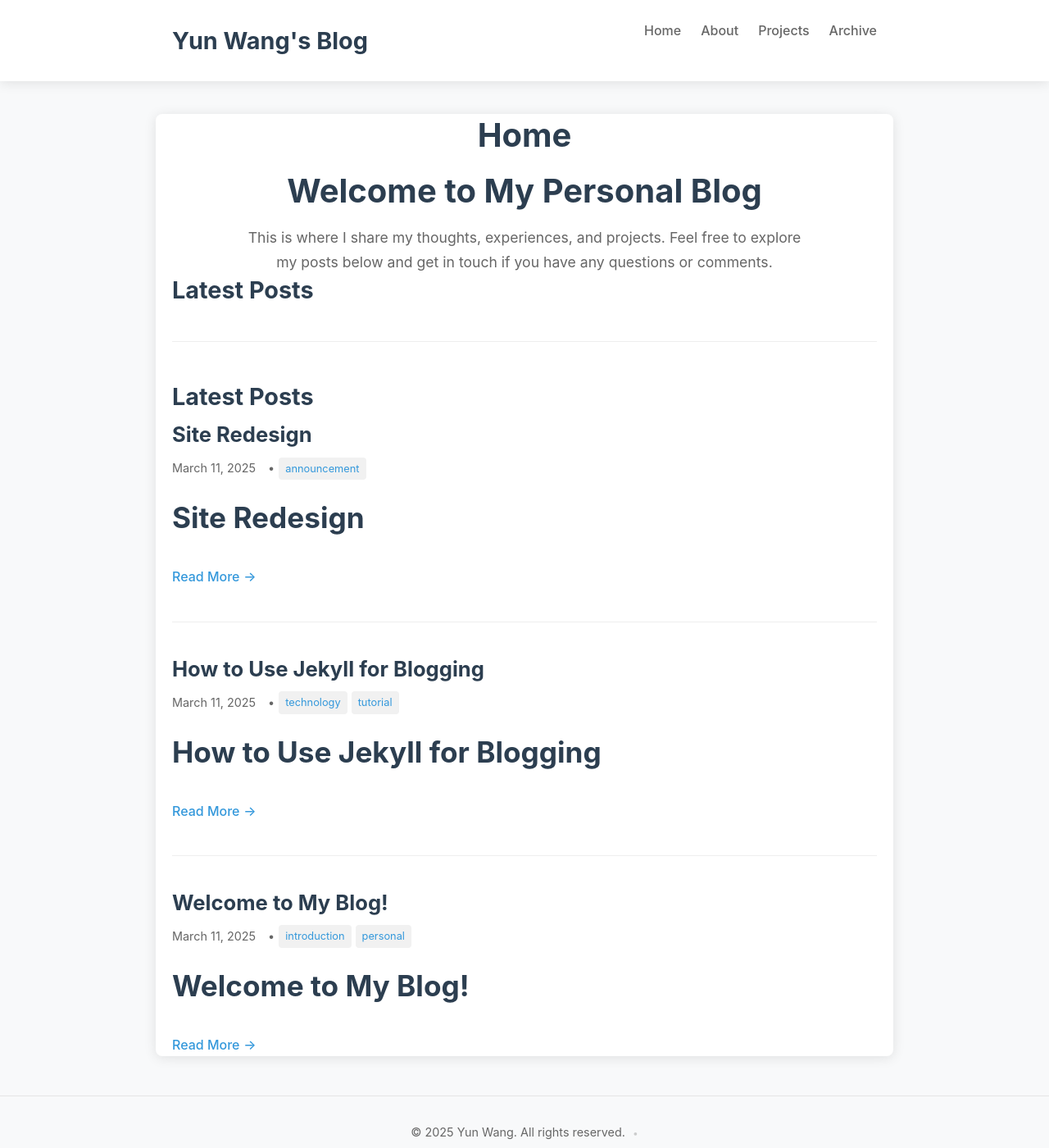
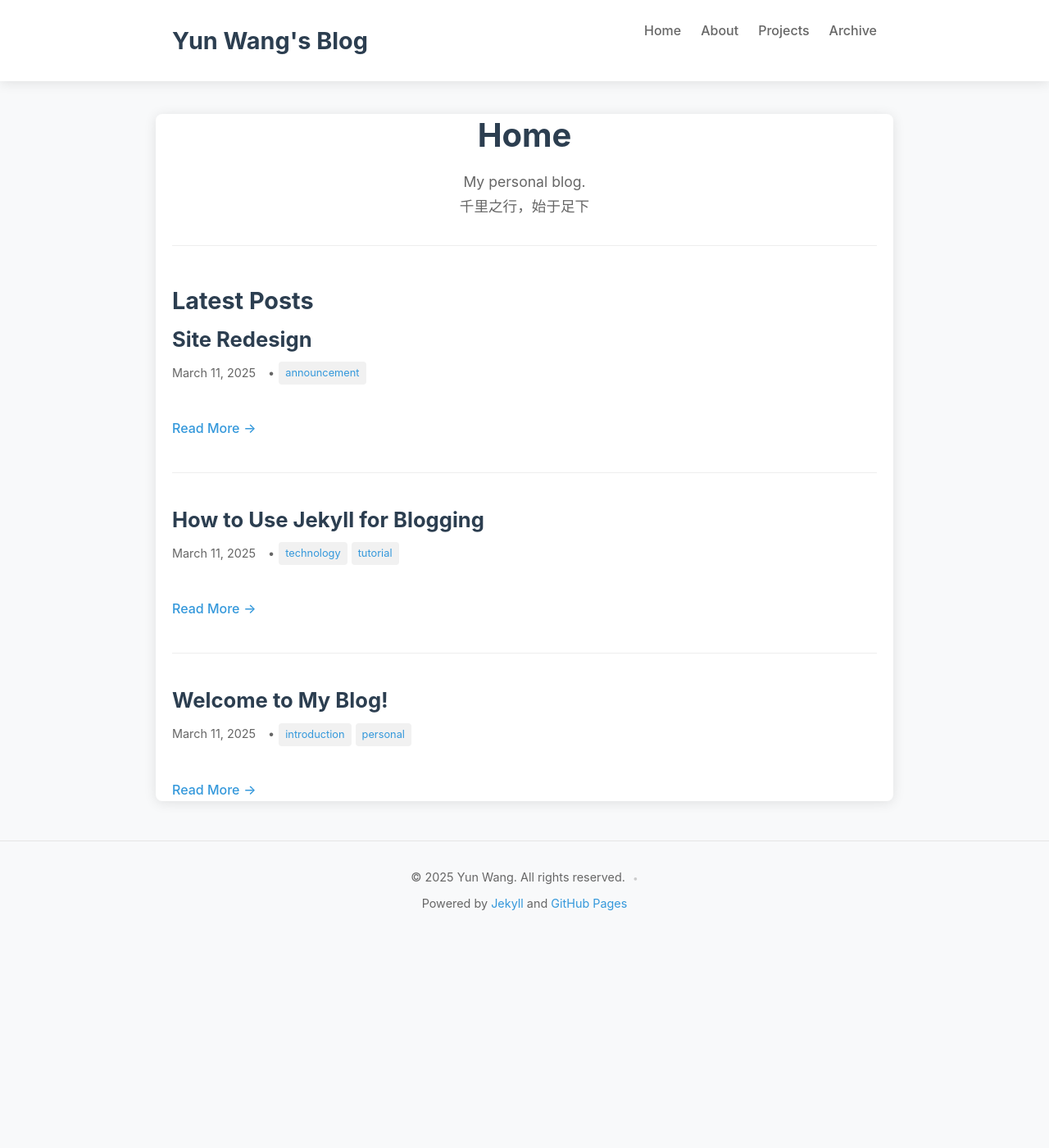
Before and after one commit to wangyunai/YunWang-Blog, a Jekyll site: the page built from index.md, in a window 1280 px wide and 1400 px high. Shown: the whole window at 82% size. Built offline with Jekyll 4.4.1, drawn with Linux system fonts in a browser that asks for light colours.

Commit message:
Simplify content and add Chinese quote

```diff
--- a/_layouts/home.html
+++ b/_layouts/home.html
@@ -29,7 +29,10 @@
           {% endif %}
         </p>
         <div class="post-excerpt">
-          {{ post.excerpt }}
+          {% assign excerpt_content = post.excerpt | strip_html | strip | remove: post.title %}
+          {% if excerpt_content != "" %}
+            {{ excerpt_content | truncatewords: 30 }}
+          {% endif %}
           <a href="{{ post.url | relative_url }}" class="read-more">Read More</a>
         </div>
       </li>
--- a/_layouts/post.html
+++ b/_layouts/post.html
@@ -20,7 +20,7 @@
     </header>
 
     <div class="post-content">
-        {{ content }}
+        {{ content | remove_first: page.title | remove_first: '# ' | prepend: '<div>' | append: '</div>' }}
     </div>
 
     {% if page.tags.size > 0 %}
--- a/index.md
+++ b/index.md
@@ -3,8 +3,6 @@
 title: Home
 ---
 
-# Welcome to My Personal Blog
+My personal blog.
 
-This is where I share my thoughts, experiences, and projects. Feel free to explore my posts below and get in touch if you have any questions or comments.
-
-## Latest Posts
+> 千里之行，始于足下
```
